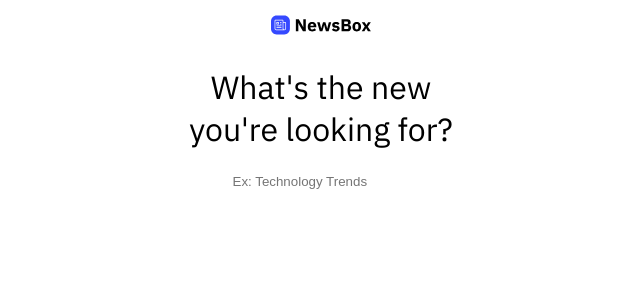
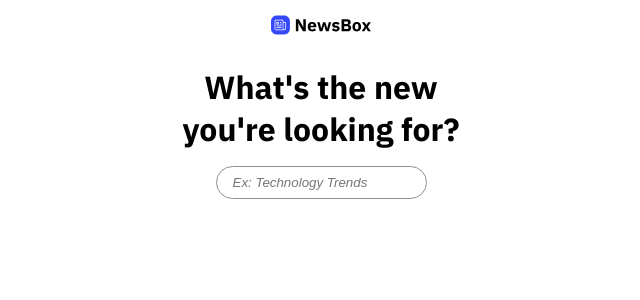
Before and after one commit to Gabriel-Silverio-96/news-box, a Vue app: page / in a window 1280 px wide. Shown: the top 300 px of the page, without its empty margins (319-959 px from the left). Built offline with nearby package versions, Linux system fonts and the light colour scheme.

Commit message:
feat: define tokens color

```diff
--- a/src/assets/base.css
+++ b/src/assets/base.css
@@ -1,53 +1,11 @@
-/* color palette from <https://github.com/vuejs/theme> */
+/*
+Reference tokens
+https://designsystem.olist.io/latest/pt-BR/design-tokens/colors
+*/
 :root {
-  --vt-c-white: #ffffff;
-  --vt-c-white-soft: #f8f8f8;
-  --vt-c-white-mute: #f2f2f2;
-
-  --vt-c-black: #181818;
-  --vt-c-black-soft: #222222;
-  --vt-c-black-mute: #282828;
-
-  --vt-c-indigo: #2c3e50;
-
-  --vt-c-divider-light-1: rgba(60, 60, 60, 0.29);
-  --vt-c-divider-light-2: rgba(60, 60, 60, 0.12);
-  --vt-c-divider-dark-1: rgba(84, 84, 84, 0.65);
-  --vt-c-divider-dark-2: rgba(84, 84, 84, 0.48);
-
-  --vt-c-text-light-1: var(--vt-c-indigo);
-  --vt-c-text-light-2: rgba(60, 60, 60, 0.66);
-  --vt-c-text-dark-1: var(--vt-c-white);
-  --vt-c-text-dark-2: rgba(235, 235, 235, 0.64);
-}
-
-/* semantic color variables for this project */
-:root {
-  --color-background: var(--vt-c-white);
-  --color-background-soft: var(--vt-c-white-soft);
-  --color-background-mute: var(--vt-c-white-mute);
-
-  --color-border: var(--vt-c-divider-light-2);
-  --color-border-hover: var(--vt-c-divider-light-1);
-
-  --color-heading: var(--vt-c-text-light-1);
-  --color-text: var(--vt-c-text-light-1);
-
-  --section-gap: 160px;
-}
-
-@media (prefers-color-scheme: dark) {
-  :root {
-    --color-background: var(--vt-c-black);
-    --color-background-soft: var(--vt-c-black-soft);
-    --color-background-mute: var(--vt-c-black-mute);
-
-    --color-border: var(--vt-c-divider-dark-2);
-    --color-border-hover: var(--vt-c-divider-dark-1);
-
-    --color-heading: var(--vt-c-text-dark-1);
-    --color-text: var(--vt-c-text-dark-2);
-  }
+  --color-primary-base: #3549FF;
+  --color-gray-100: #f3f3fc;
+  --color-gray-200: #909090;
 }
 
 *,
@@ -58,6 +16,16 @@
   font-weight: normal;
 }
 
+h1, h2, h3 {
+  font-weight: 700;
+}
+
+input {
+  &::placeholder {
+    font-style: italic;
+  }
+}
+
 body {
   font-family: 'IBM Plex Sans', sans-serif;
 }
```
